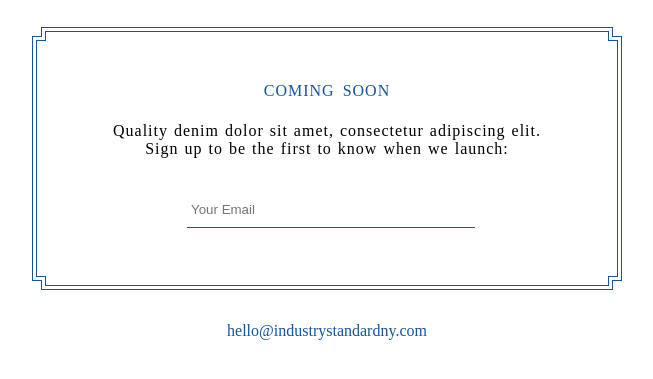
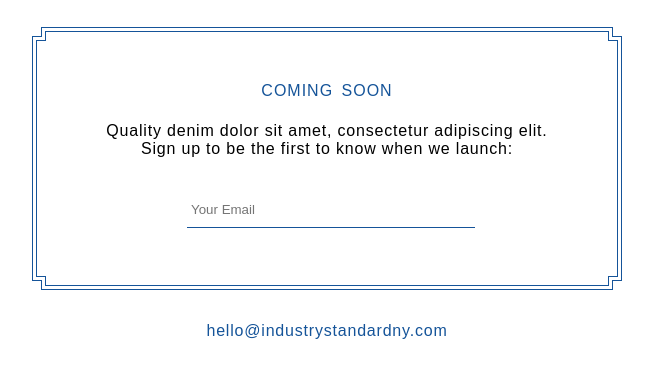
Before and after one commit to rrranthony/isny-coming-soon, a plain HTML site: page www/index.html in a window 1280 px wide. Shown: the part 273-652 px from the top of the page, without its empty margins (313-966 px from the left). Drawn offline with Linux system fonts and the light colour scheme.

Commit message:
Add typekit futura embed, and initial css font styling

```diff
--- a/www/css/styles.css
+++ b/www/css/styles.css
@@ -1,6 +1,9 @@
 html, body {
   margin: 0;
   padding: 0;
+  font-family: "futura-pt", sans-serif;
+  font-weight: 400;
+  letter-spacing: .05em;
 }
 
 #page {
@@ -125,8 +128,6 @@ html, body {
 
 #blurb {
   position: absolute;
-  letter-spacing: 1px;
-  word-spacing: 1px;
   text-align: center;
   top: 95px;
   left: 45px;
--- a/www/index.html
+++ b/www/index.html
@@ -2,6 +2,8 @@
 <html>
 <head>
   <title>Industry Standard NY</title>
+  <script type="text/javascript" src="//use.typekit.net/bff2xtd.js"></script>
+  <script type="text/javascript">try{Typekit.load();}catch(e){}</script>
   <link href="css/styles.css" rel="stylesheet" type="text/css">
   <link rel="favicon" href="favicon.ico">
 </head>
```
